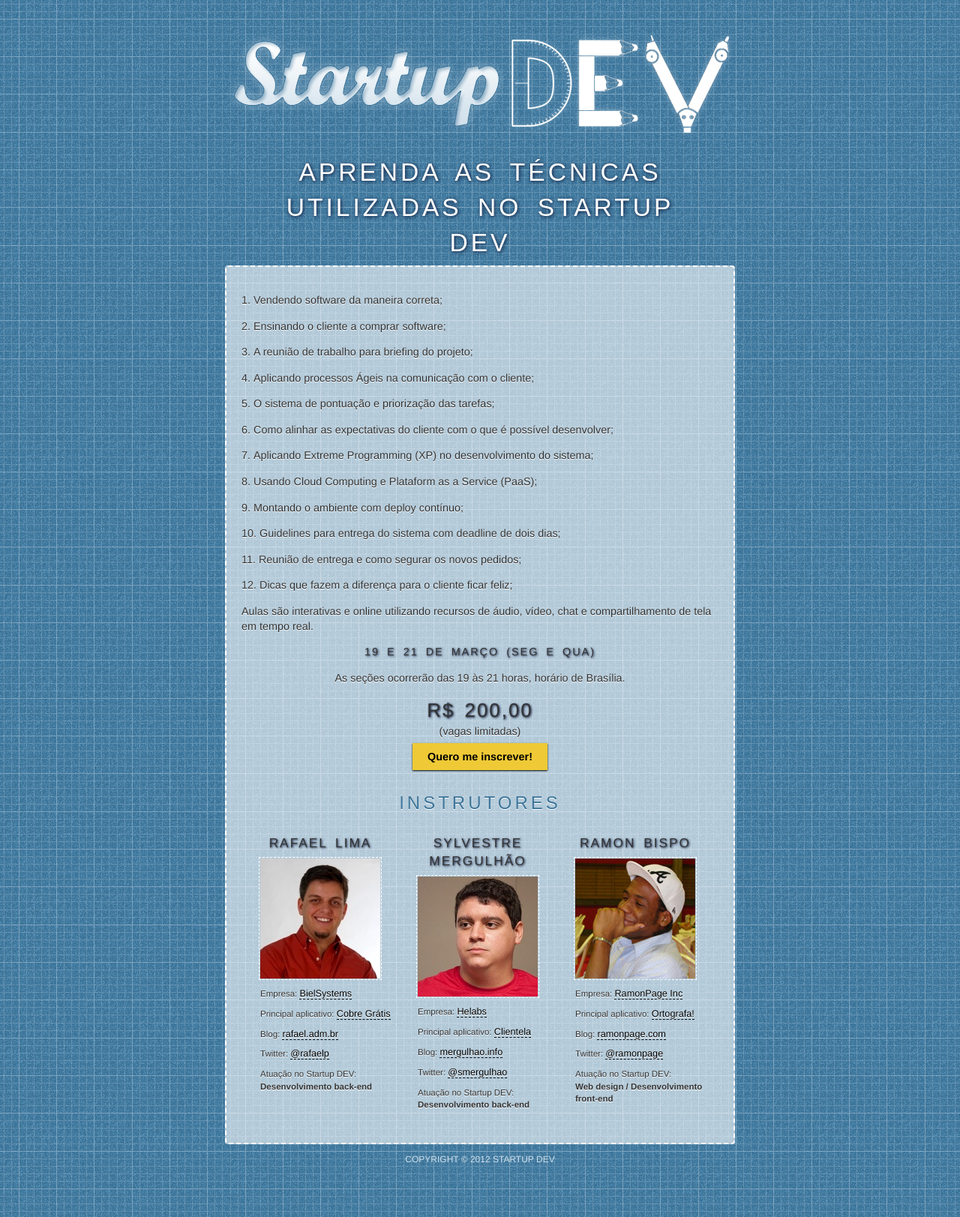
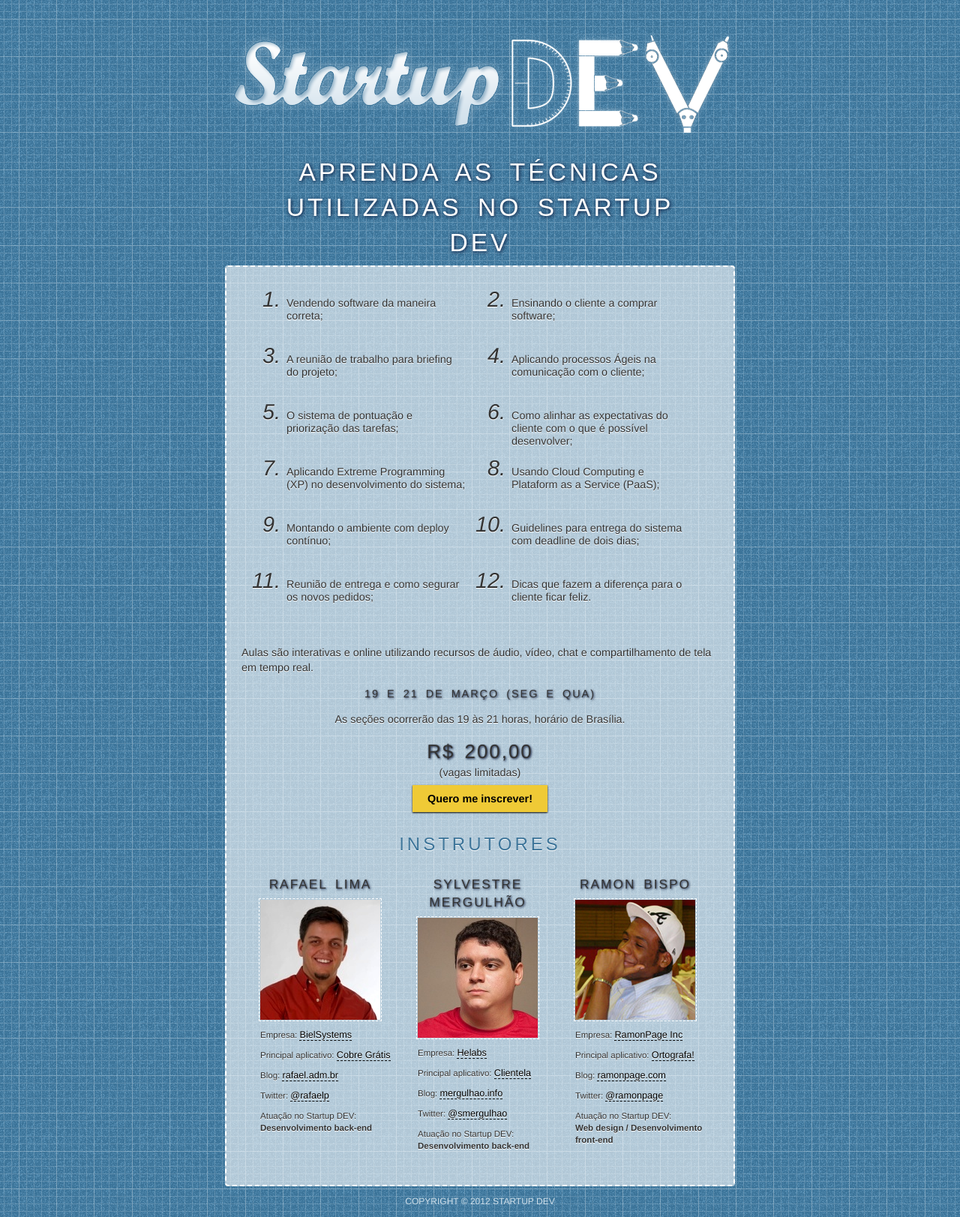
Before and after one commit to marciomarques/startupdev.github.com, a Jekyll site: the page built from workshop/index.html, in a window 1280 px wide. Shown: the whole page at 75% size. Built offline with Jekyll 4.4.1, drawn with Linux system fonts in a browser that asks for light colours; nearby versions of some CDN libraries; some web fonts are replaced.

Commit message:
Improving workshop page.

```diff
--- a/_layouts/workshop.html
+++ b/_layouts/workshop.html
@@ -6,7 +6,7 @@
   <meta content='Desenvolvimento expresso de aplicativos web para startups com preço fixo e em apenas dois dias.' name='description'>
   <meta name="viewport" content="width=720, maximum-scale=1.0" />
 
-  <title>Startup DEV - Desenvolvimento de Aplicativos Web para Startups</title>
+  <title>Workshop Startup DEV - Aprenda as técnicas utilizadas</title>
 
   <link href='/favicon.png' rel='shortcut icon'>
 
--- a/css/styles.css
+++ b/css/styles.css
@@ -268,6 +268,40 @@ section[role="main"] article {
 
 section[role="main"] article#content-workshop {
   display: block;
+}
+
+section[role="main"] article ol#what {
+  margin: 20px 0 0 30px;
+  font-style: italic;
+  font-size: 2em;
+  list-style-position: outside;
+}
+
+section[role="main"] article ol#what:after {
+  visibility: hidden;
+  display: block;
+  font-size: 0;
+  content: " ";
+  clear: both;
+  height: 0;
+  min-height: 0;
+}
+
+section[role="main"] article ol#what li {
+  width: 240px;
+  margin: 0 30px;
+  padding: 0 0 20px;
+  line-height: 0;
+  min-height: 55px;
+  float: left;
+}
+
+section[role="main"] article ol#what li p {
+  display: inline;
+  margin: 0 !important;
+  line-height: 1.2;
+  font-style: normal !important;
+  font-size: .5em !important;
 }
 
 section[role="main"] article #when ul {
--- a/workshop/index.html
+++ b/workshop/index.html
@@ -3,20 +3,21 @@ layout: workshop
 ---
 <article id="content-workshop">
 
-  <ol>
-    <li>Vendendo software da maneira correta;</li>
-    <li>Ensinando o cliente a comprar software;</li>
-    <li>A reunião de trabalho para briefing do projeto;</li>
-    <li>Aplicando processos Ágeis na comunicação com o cliente;</li>
-    <li>O sistema de pontuação e priorização das tarefas;</li>
-    <li>Como alinhar as expectativas do cliente com o que é possível desenvolver;</li>
-    <li>Aplicando Extreme Programming (XP) no desenvolvimento do sistema;</li>
-    <li>Usando Cloud Computing e Plataform as a Service (PaaS);</li>
-    <li>Montando o ambiente com deploy contínuo;</li>
-    <li>Guidelines para entrega do sistema com deadline de dois dias;</li>
-    <li>Reunião de entrega e como segurar os novos pedidos;</li>
-    <li>Dicas que fazem a diferença para o cliente ficar feliz;</li>
+  <ol id="what">
+    <li><p>Vendendo software da maneira correta;</p></li>
+    <li><p>Ensinando o cliente a comprar software;</p></li>
+    <li><p>A reunião de trabalho para briefing do projeto;</p></li>
+    <li><p>Aplicando processos Ágeis na comunicação com o cliente;</p></li>
+    <li><p>O sistema de pontuação e priorização das tarefas;</p></li>
+    <li><p>Como alinhar as expectativas do cliente com o que é possível desenvolver;</p></li>
+    <li><p>Aplicando Extreme Programming (XP) no desenvolvimento do sistema;</p></li>
+    <li><p>Usando Cloud Computing e Plataform as a Service (PaaS);</p></li>
+    <li><p>Montando o ambiente com deploy contínuo;</p></li>
+    <li><p>Guidelines para entrega do sistema com deadline de dois dias;</p></li>
+    <li><p>Reunião de entrega e como segurar os novos pedidos;</p></li>
+    <li><p>Dicas que fazem a diferença para o cliente ficar feliz.</p></li>
   </ol>
+
   <p>Aulas são interativas e online utilizando recursos de áudio, vídeo, chat e compartilhamento de tela em tempo real.</p>
 
 
```
